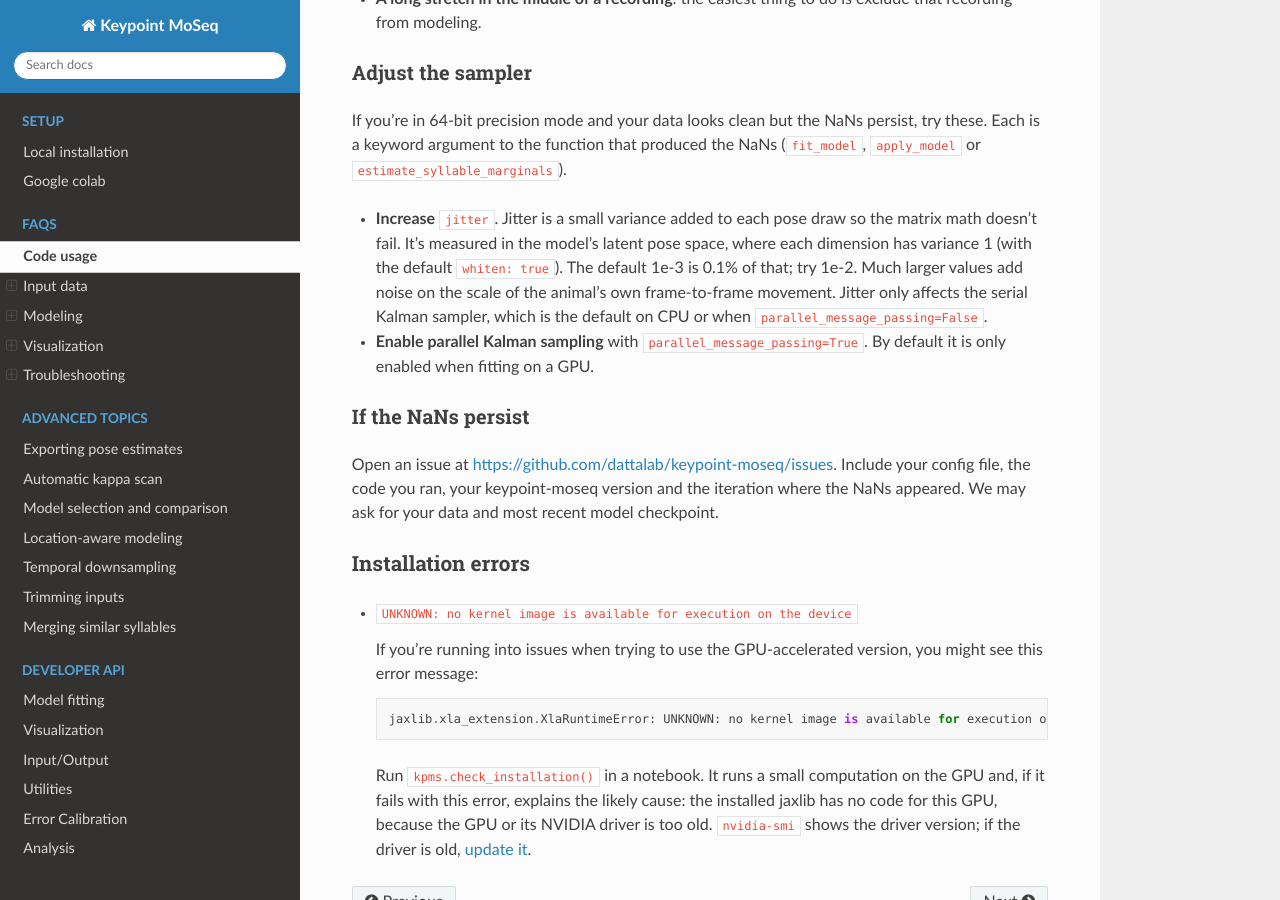
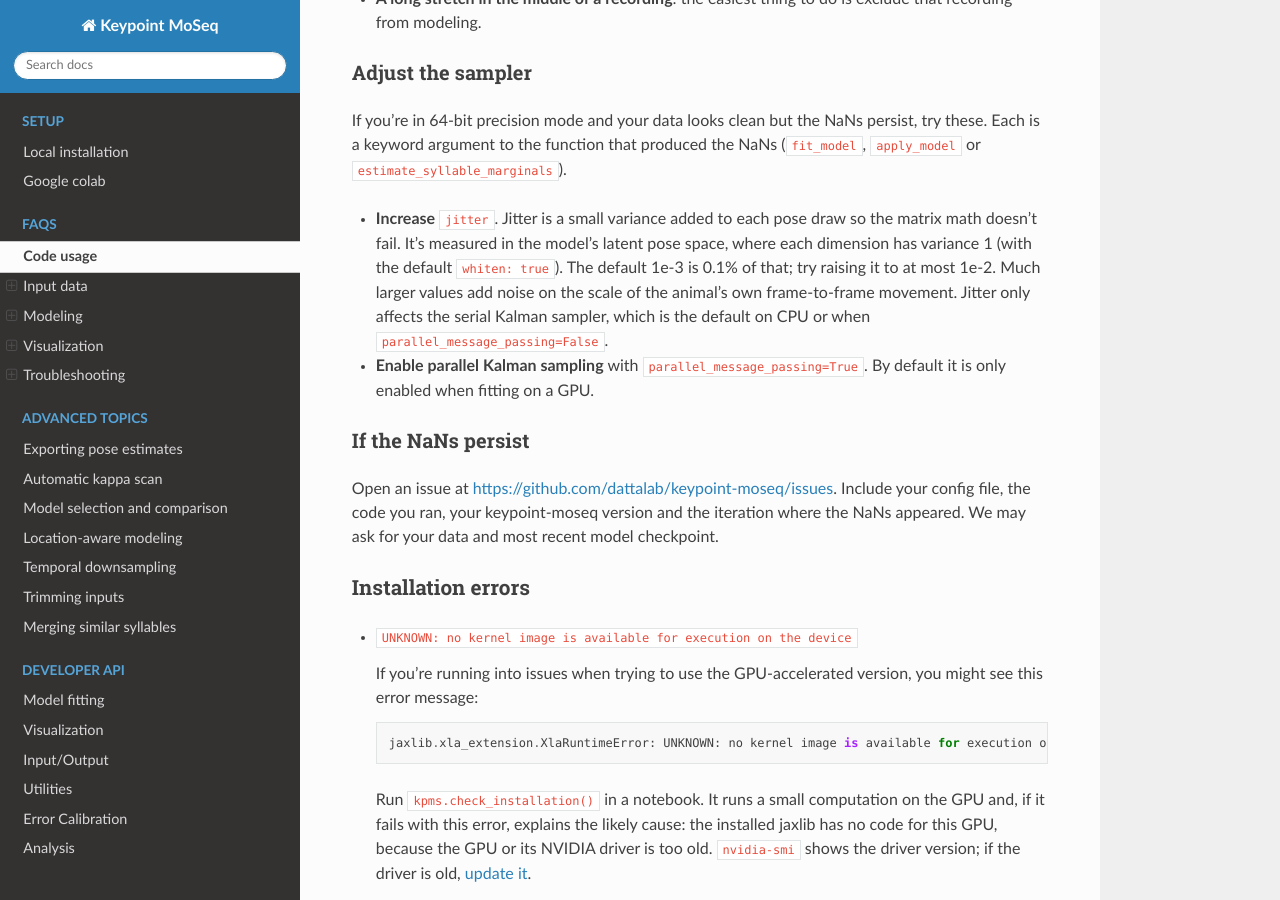
Before and after one commit to dattalab/keypoint-moseq, a Sphinx documentation site: the page built from docs/source/FAQs.rst, in a window 1280 px wide and 900 px high, scrolled down 16057 px. Built offline with Sphinx 7.4.7 and the Read the Docs theme 3.1.0, drawn with Linux system fonts in a browser that asks for light colours; pages that are not in the unit, such as notebooks, are missing from menus.

Commit message:
Recommend raising jitter to at most 1e-2
Co-Authored-By: Claude Opus 5.5 <noreply@anthropic.com>
Claude-Session: https://claude.ai/code/session_01RUeCi3ppqx6tek5wi3aDLz

```diff
--- a/docs/source/FAQs.rst
+++ b/docs/source/FAQs.rst
@@ -595,7 +595,7 @@ Adjust the sampler
 
 If you're in 64-bit precision mode and your data looks clean but the NaNs persist, try these. Each is a keyword argument to the function that produced the NaNs (``fit_model``, ``apply_model`` or ``estimate_syllable_marginals``).
 
-- **Increase** ``jitter``. Jitter is a small variance added to each pose draw so the matrix math doesn't fail. It's measured in the model's latent pose space, where each dimension has variance 1 (with the default ``whiten: true``). The default 1e-3 is 0.1% of that; try 1e-2. Much larger values add noise on the scale of the animal's own frame-to-frame movement. Jitter only affects the serial Kalman sampler, which is the default on CPU or when ``parallel_message_passing=False``.
+- **Increase** ``jitter``. Jitter is a small variance added to each pose draw so the matrix math doesn't fail. It's measured in the model's latent pose space, where each dimension has variance 1 (with the default ``whiten: true``). The default 1e-3 is 0.1% of that; try raising it to at most 1e-2. Much larger values add noise on the scale of the animal's own frame-to-frame movement. Jitter only affects the serial Kalman sampler, which is the default on CPU or when ``parallel_message_passing=False``.
 - **Enable parallel Kalman sampling** with ``parallel_message_passing=True``. By default it is only enabled when fitting on a GPU.
 
 If the NaNs persist
```
